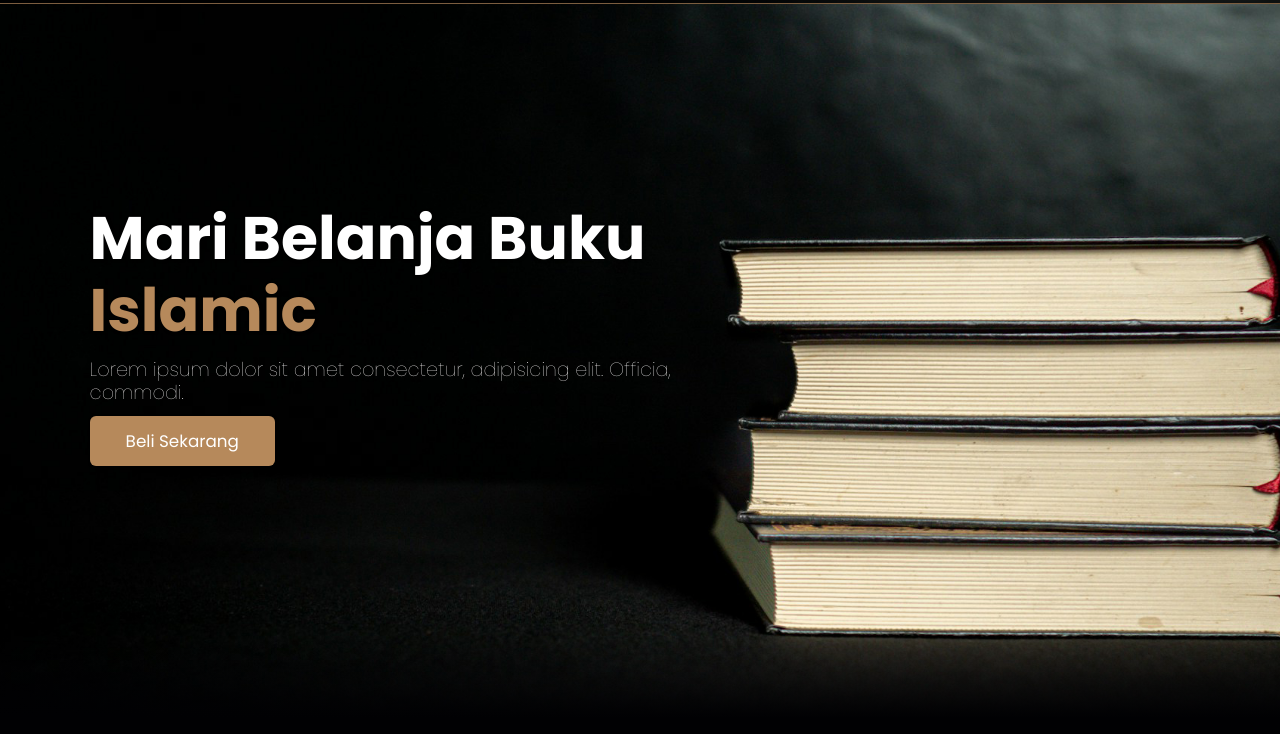
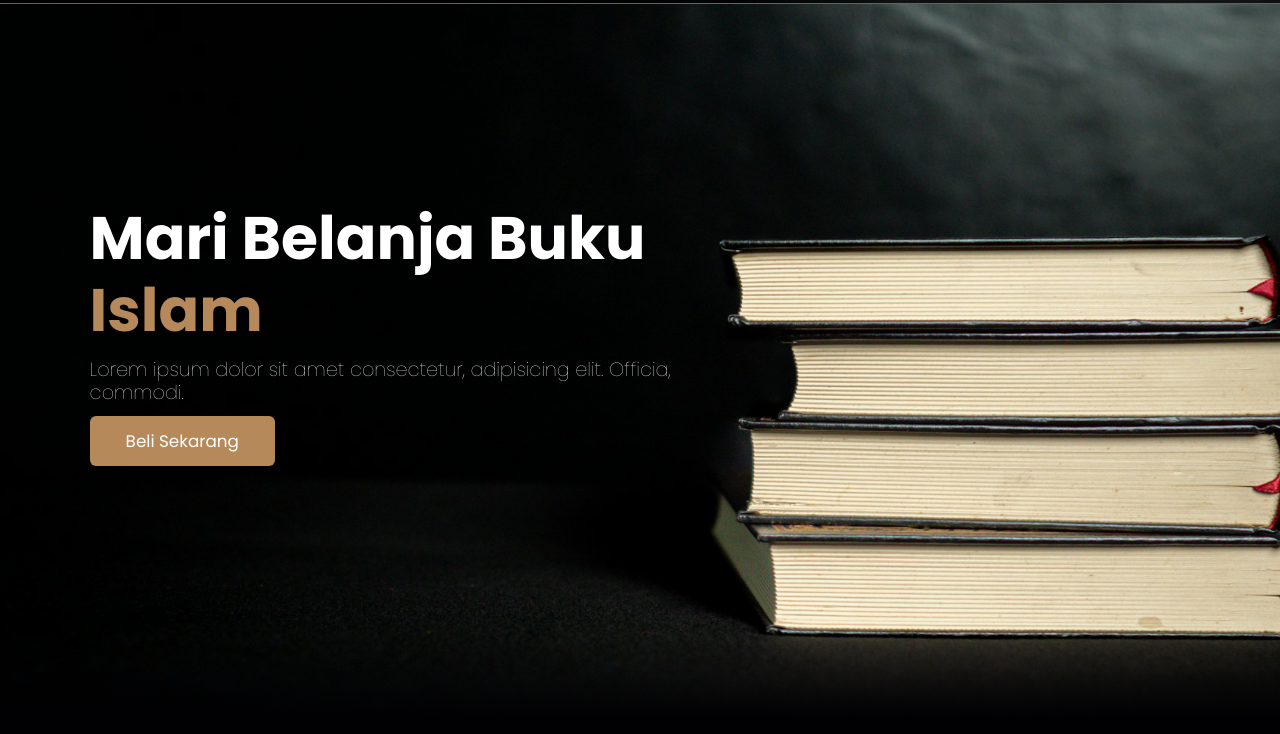
Before and after one commit to aryanafarin/aryanafarin.github.io, a plain HTML site: page index.html in a window 1280 px wide. Shown: the part 66-800 px from the top of the page. Drawn offline with nearby package versions, Linux system fonts and the light colour scheme.

Commit message:
mengembalikan isi konten home

```diff
--- a/index.html
+++ b/index.html
@@ -44,7 +44,7 @@
     <!-- Hero Section Start -->
     <section class="hero" id="home">
       <main class="content">
-        <h1>Mari Belanja Buku <span>Islamic</span></h1>
+        <h1>Mari Belanja Buku <span>Islam</span></h1>
         <p>
           Lorem ipsum dolor sit amet consectetur, adipisicing elit. Officia,
           commodi.
```
